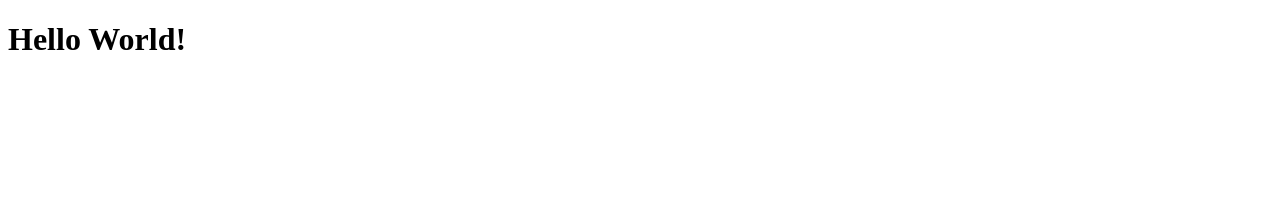
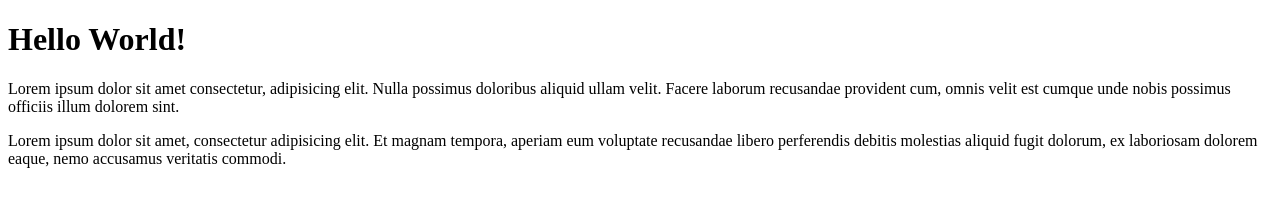
Before and after one commit to Kawsar-H/websiteone, a plain HTML site: page index.html in a window 1280 px wide. Drawn offline with Linux system fonts and the light colour scheme.

Commit message:
second design

```diff
--- a/index.html
+++ b/index.html
@@ -8,5 +8,7 @@
 </head>
 <body>
     <h1>Hello World!</h1>
+    <p>Lorem ipsum dolor sit amet consectetur, adipisicing elit. Nulla possimus doloribus aliquid ullam velit. Facere laborum recusandae provident cum, omnis velit est cumque unde nobis possimus officiis illum dolorem sint.</p>
+    <article>Lorem ipsum dolor sit amet, consectetur adipisicing elit. Et magnam tempora, aperiam eum voluptate recusandae libero perferendis debitis molestias aliquid fugit dolorum, ex laboriosam dolorem eaque, nemo accusamus veritatis commodi.</article>
 </body>
 </html>
```
